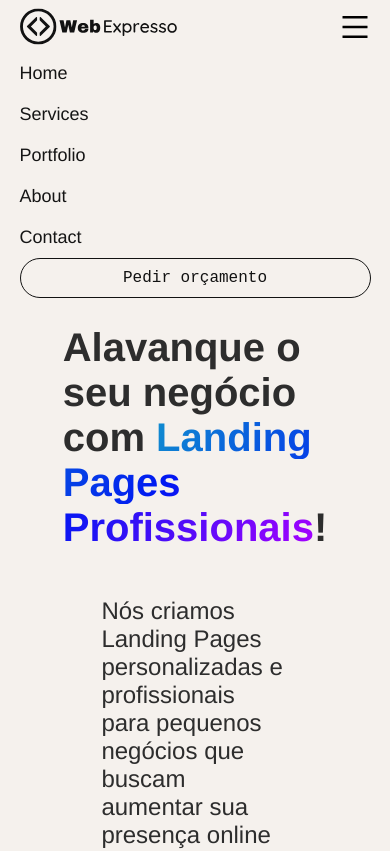
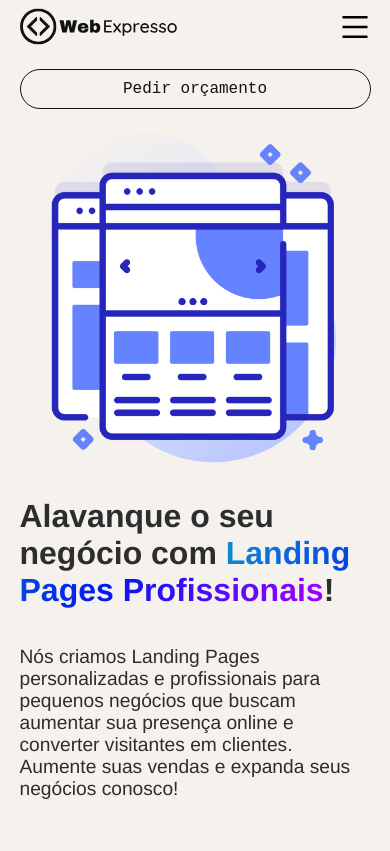
Before and after one commit to Raphael-Soares/WebExpresso, a React (Vite) app: page / in a window 390 px wide. Shown: the top 851 px of the page. Built offline with nearby package versions, Linux system fonts and the light colour scheme.

Commit message:
header responsiva

```diff
--- a/src/components/Header.jsx
+++ b/src/components/Header.jsx
@@ -13,12 +13,9 @@ const Container = styled.div`
     padding: 0 5vw;
 
     @media (max-width: 768px) {
-        flex-direction: column;
-        height: 100vh;
-    }
-
-    @media (max-width: 480px) {
-        padding: 0 2vw;
+        flex-direction: column-reverse;
+        justify-content: ;
+        height: auto;
     }
 `;
 
@@ -28,22 +25,38 @@ const Content = styled.div`
     flex-direction: column;
     justify-content: center;
     align-items: center;
+    /* border: 1px solid; */
+    @media (max-width: 768px) {
+        width: 100%;
+    }
 `;
 
 const Media = styled.img`
     width: 40%;
+
+    @media (max-width: 768px) {
+        width: 100%;
+    }
 `;
 
 const Title = styled.h1`
     font-size: 2.5rem;
     font-weight: 700;
     color: #2d2d2dff;
+
+    @media (max-width: 768px) {
+        font-size: 2rem;
+    }
 `;
 
 const Subtitle = styled.h2`
     font-size: 1.5rem;
     font-weight: 500;
     color: #2d2d2dff;
+
+    @media (max-width: 768px) {
+        font-size: 1.2rem;
+    }
 `;
 
 const TextGradient = styled.span`
--- a/src/components/Navbar.jsx
+++ b/src/components/Navbar.jsx
@@ -30,8 +30,9 @@ const Logo = styled.img`
 
 const Menu = styled.div`
     display: flex;
-    width: 50%;
+    width: 100%;
     justify-content: space-between;
+    flex-direction: row;
     align-items: center;
 
     @media (max-width: 768px) {
@@ -60,7 +61,7 @@ const MenuButton = styled.button`
     border: solid 1px #121212;
     border-radius: 50px;
 
-    width: 200px;
+    width: 30em;
 
     padding: 10px 20px;
 
@@ -71,12 +72,14 @@ const MenuButton = styled.button`
     font-family: "Courier New", Courier, monospace;
 
     @media (max-width: 768px) {
+        margin: 1em;
         width: 100%;
     }
 `;
 
 function Navbar() {
-    const [menuOpen, setMenuOpen] = useState(true);
+    const windowWidth = window.innerWidth;
+    const [menuOpen, setMenuOpen] = useState(windowWidth > 768 ? true : false);
 
     return (
         <Container>
@@ -86,12 +89,18 @@ function Navbar() {
                     justifyContent: "space-between",
                     alignItems: "center",
                     gap: "10px",
-                    width: "100%",
+                    width: windowWidth > 768 ? "50%" : "100%",
                 }}
             >
                 <Logo src={logo} />
 
-                <AiOutlineMenu size="2em" onClick={() => setMenuOpen(!menuOpen)} />
+                <AiOutlineMenu
+                    size="2em"
+                    onClick={() => setMenuOpen(!menuOpen)}
+                    style={{
+                        display: windowWidth > 768 ? "none" : "block",
+                    }}
+                />
             </div>
 
             {menuOpen && (
```
